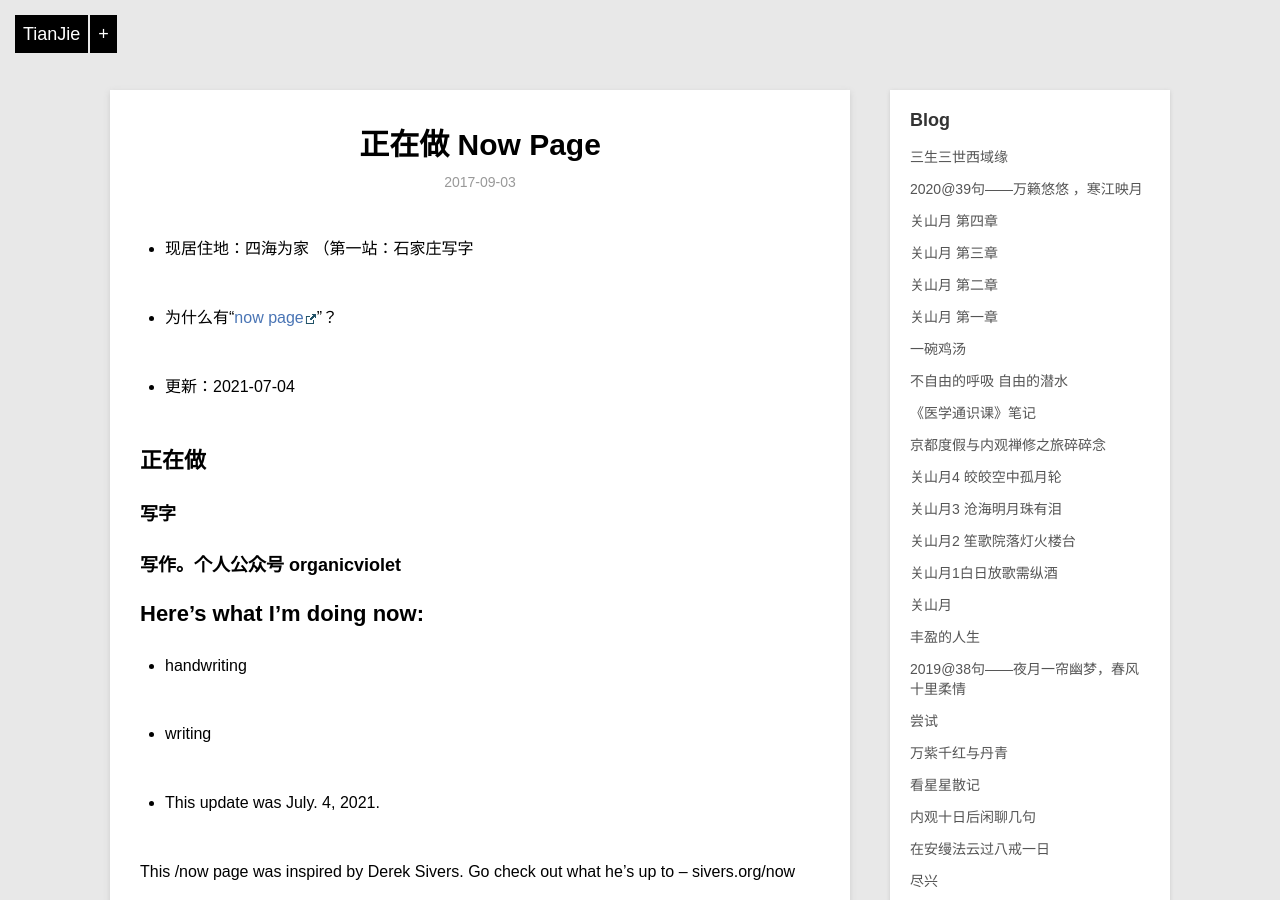
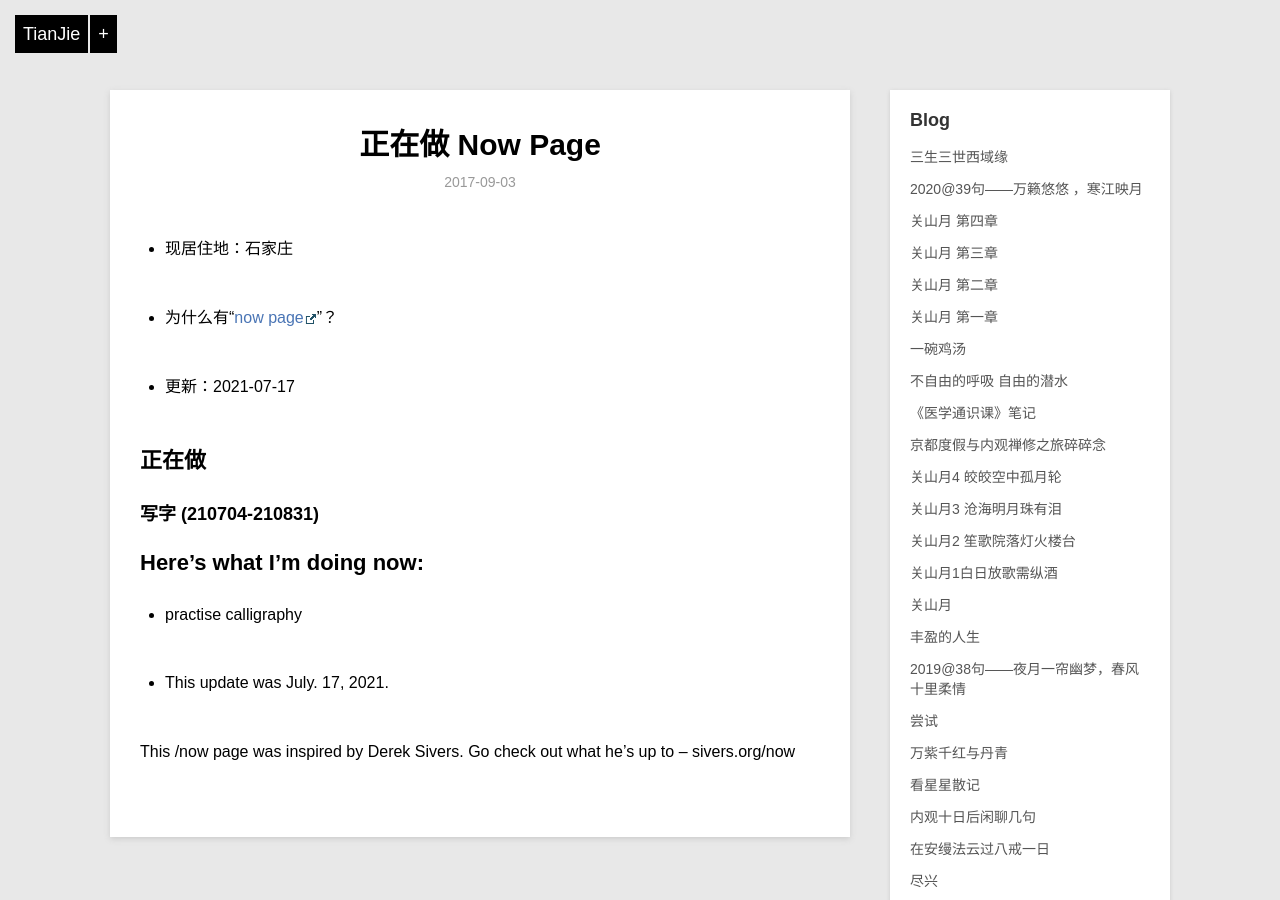
Before and after one commit to violettianjie/violettianjie.github.io, a Jekyll site: the page built from _posts/blog/2017-09-03-now.md, in a window 1280 px wide and 900 px high. Built offline with Jekyll 4.4.1, drawn with Linux system fonts in a browser that asks for light colours; comment, search, counter and statistics services are not loaded.

Commit message:
Update 2017-09-03-now.md

```diff
--- a/_posts/blog/2017-09-03-now.md
+++ b/_posts/blog/2017-09-03-now.md
@@ -4,34 +4,30 @@ title: "正在做 Now Page"
 description: "正在做的事 What I am doing"
 category: blog
 ---
-- 现居住地：四海为家 （第一站：石家庄写字
+- 现居住地：石家庄
 
 - 为什么有“[now page](http://nownownow.com/about)”？
 
 
-- 更新：2021-07-04
+- 更新：2021-07-17
 
 
 ## 正在做
 
-### 写字
+### 写字 (210704-210831)
 
-### 写作。个人公众号 organicviolet
+
 
 
 ## Here’s what I’m doing now:
 
--  handwriting
-
--  writing
+-  practise calligraphy
 
 
 
 
 
-
-
-- This update was July. 4, 2021.
+- This update was July. 17, 2021.
 
 This /now page was inspired by Derek Sivers. Go check out what he’s up to – sivers.org/now
 
```
